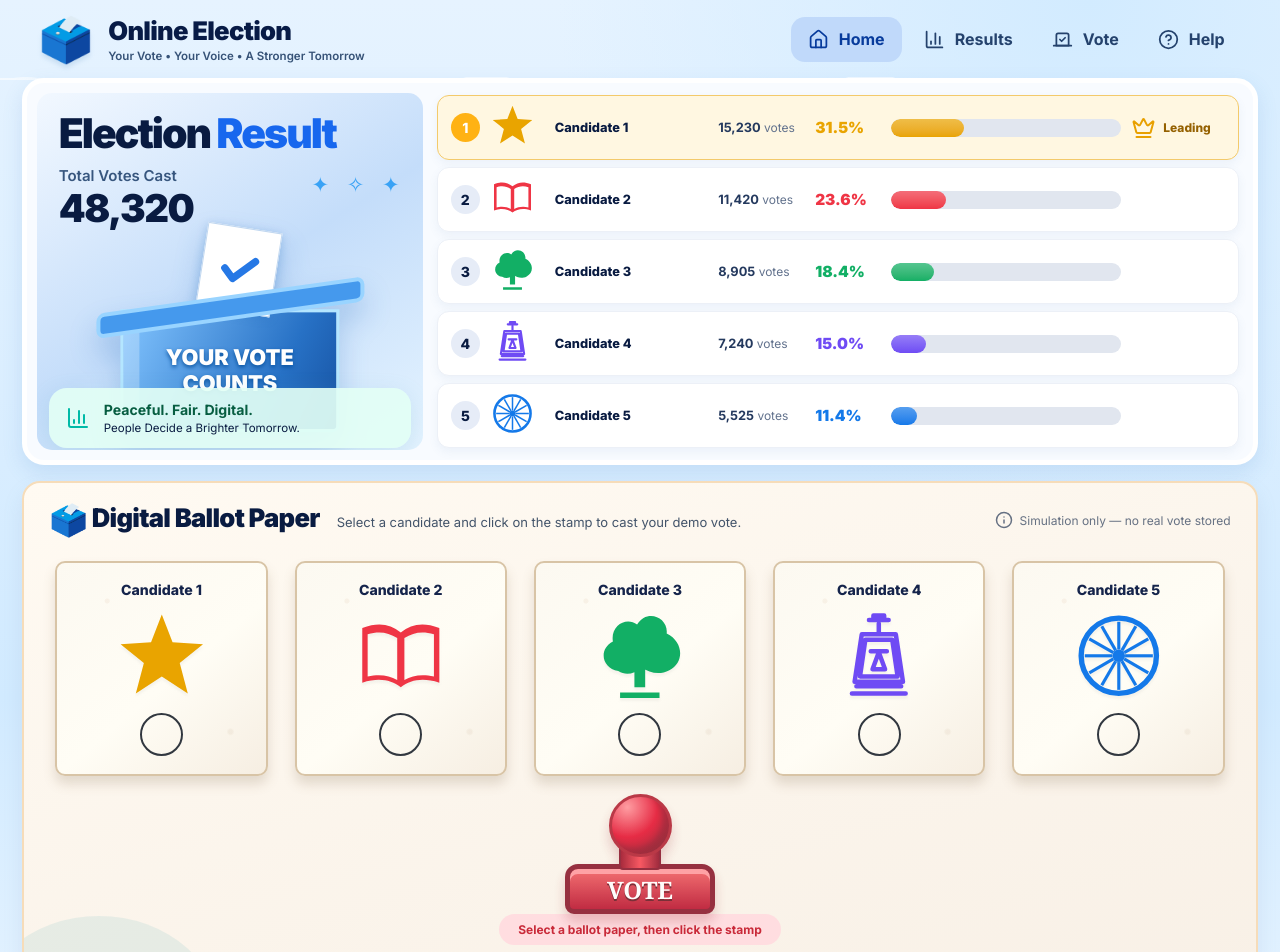
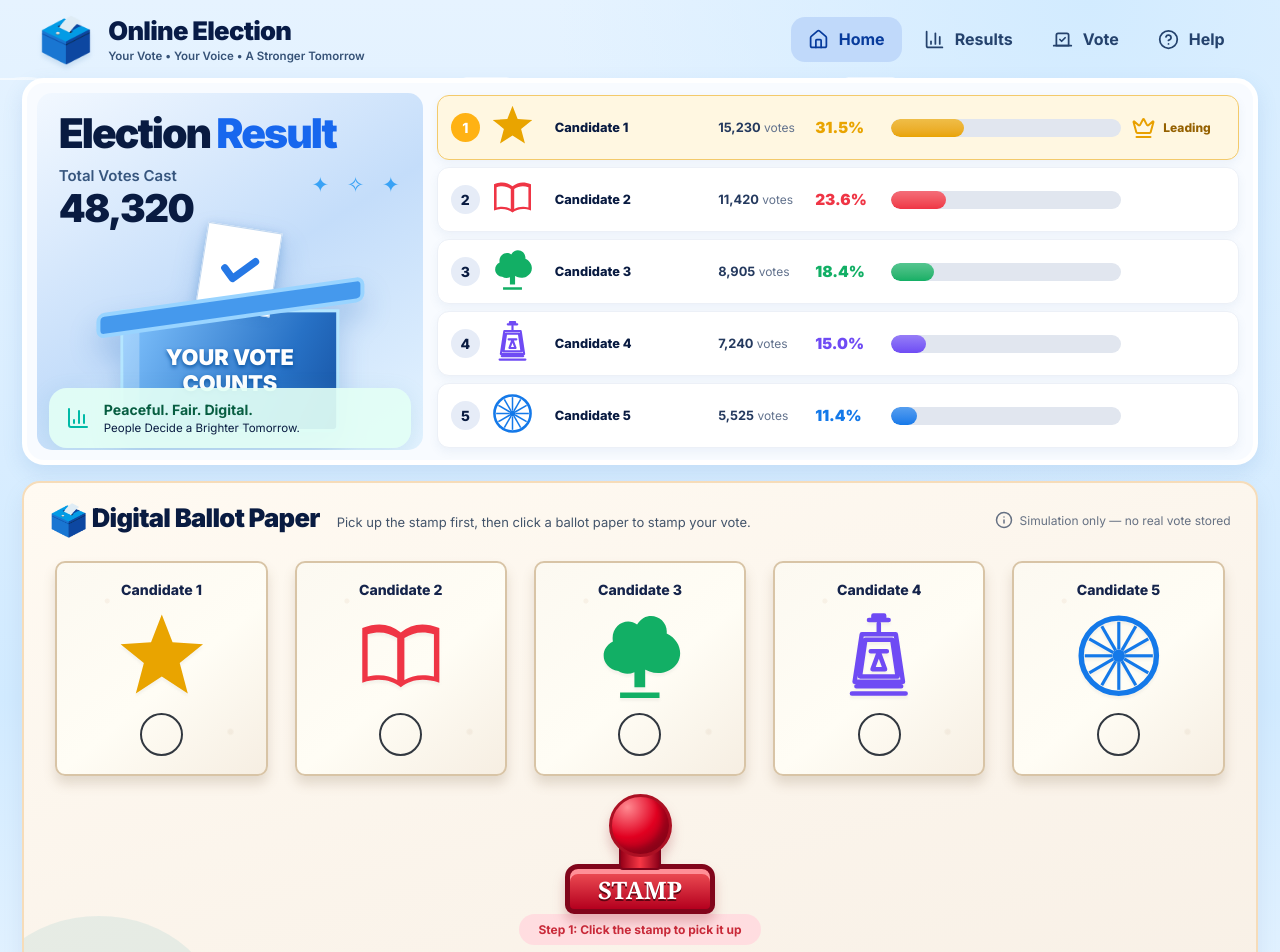
Before and after one commit to usrnixxar/Ballot-Paper, a React (Vite) app: page / in a window 1280 px wide. Shown: the top 952 px of the page. Built offline with nearby package versions, Linux system fonts and the light colour scheme.

Commit message:
Change voting to pick stamp first and fly to clicked ballot

```diff
--- a/src/App.jsx
+++ b/src/App.jsx
@@ -20,14 +20,28 @@ export default function App(){
   const [muted,setMuted]=useState(true);
   const [tab,setTab]=useState('home');
   const timer=useRef(null);
-  useEffect(()=>()=>window.clearTimeout(timer.current),[]);
+  const resultTimer=useRef(null);
+  const stampRef=useRef(null);
+  const [flight,setFlight]=useState(null);
+  useEffect(()=>()=>{window.clearTimeout(timer.current);window.clearTimeout(resultTimer.current)},[]);
   const total=useMemo(()=>candidates.reduce((sum,c)=>sum+c.votes,0),[candidates]);
   const leader=useMemo(()=>[...candidates].sort((a,b)=>b.votes-a.votes)[0]?.id,[candidates]);
   const ranking=useMemo(()=>[...candidates].sort((a,b)=>b.votes-a.votes),[candidates]);
   const current=candidates.find(c=>c.id===selected);
   function playStamp(){if(muted)return;try{const audioContext=new (window.AudioContext||window.webkitAudioContext)();const osc=audioContext.createOscillator();const gain=audioContext.createGain();osc.type='triangle';osc.frequency.setValueAtTime(125,audioContext.currentTime);osc.frequency.exponentialRampToValueAtTime(48,audioContext.currentTime+.17);gain.gain.setValueAtTime(.14,audioContext.currentTime);gain.gain.exponentialRampToValueAtTime(.001,audioContext.currentTime+.2);osc.connect(gain);gain.connect(audioContext.destination);osc.start();osc.stop(audioContext.currentTime+.21);osc.onended=()=>audioContext.close();}catch{/* audio not available */}}
-  function castVote(){if(!selected||phase!=='ready')return;setConfirm(false);setPhase('stamping');playStamp();timer.current=window.setTimeout(()=>{setCandidates(prev=>prev.map(c=>c.id===selected?{...c,votes:c.votes+1}:c));setPhase('voted');},900);}
-  function reset(){window.clearTimeout(timer.current);setCandidates(initialCandidates);setSelected(null);setPhase('ready');setConfirm(false);}
+  function pickStamp(){if(phase==='ready')setPhase('armed');else if(phase==='armed')setPhase('ready');}
+  function stampPaper(id,event){
+    if(phase!=='armed')return;
+    const origin=stampRef.current?.getBoundingClientRect();
+    const target=event.currentTarget.getBoundingClientRect();
+    if(!origin)return;
+    setSelected(id);
+    setFlight({left:origin.left,top:origin.top,width:origin.width,height:origin.height,dx:target.left+target.width/2-origin.left-origin.width/2,dy:target.top+target.height/2-origin.top-origin.height/2});
+    setPhase('stamping');
+    timer.current=window.setTimeout(()=>{setPhase('marked');playStamp();},700);
+    resultTimer.current=window.setTimeout(()=>{setCandidates(prev=>prev.map(c=>c.id===id?{...c,votes:c.votes+1}:c));setPhase('voted');setFlight(null);},1650);
+  }
+  function reset(){window.clearTimeout(timer.current);window.clearTimeout(resultTimer.current);setCandidates(initialCandidates);setSelected(null);setPhase('ready');setFlight(null);setConfirm(false);}
   function navigate(key){setTab(key);document.getElementById(key==='vote'?'ballot-section':key==='results'?'result-section':'page-top')?.scrollIntoView({behavior:'smooth',block:'start'});}
   return <div className="page" id="page-top">
     <header className="topbar">
@@ -40,13 +54,13 @@ export default function App(){
         <div className="leaderboard">{ranking.map((c,i)=><div className={'result-row '+(c.id===leader?'is-leading':'')} key={c.id} style={{'--candidate-color':c.color,'--delay':(i*80)+'ms'}}><span className="rank">{i+1}</span><span className="result-symbol"><Symbol type={c.symbol}/></span><span className="candidate-result-name">{c.name}</span><span className="votes"><strong>{fmt.format(c.votes)}</strong> votes</span><span className="percentage">{(c.votes/total*100).toFixed(1)}%</span><div className="bar-track"><div className="bar-fill" style={{width:(c.votes/total*100)+'%'}}/></div>{c.id===leader&&<span className="leading"><Crown/> <span>Leading</span></span>}</div>)}</div>
       </section>
       <section className="ballot-panel" id="ballot-section" aria-label="Digital ballot paper">
-        <div className="ballot-heading"><div><h2><span className="heading-emoji">🗳️</span> Digital Ballot Paper</h2><p>Select a candidate and click on the stamp to cast your demo vote.</p></div><div className="security"><Info size={18}/> Simulation only — no real vote stored</div></div>
-        <div className="paper-grid">{candidates.map((c)=><button type="button" key={c.id} style={{'--candidate-color':c.color}} className={'paper '+(selected===c.id?'selected ':'')+(selected===c.id&&(phase==='stamping'||phase==='voted')?'printed ':'')+(phase!=='ready'&&selected!==c.id?'dimmed':'')} onClick={()=>{if(phase==='ready')setSelected(c.id)}} disabled={phase!=='ready'} aria-pressed={selected===c.id}><span className="paper-name">{c.name}</span><Symbol type={c.symbol} className="paper-symbol"/><span className="ballot-circle">{selected===c.id&&phase==='ready'&&<span/>}</span>{selected===c.id&&(phase==='stamping'||phase==='voted')&&<div className="ink-overlay"><SwastikPrint/></div>}</button>)}</div>
-        <div className="stamp-zone"><button className={'stamp '+(phase==='stamping'?'impact':'')} onClick={()=>setConfirm(true)} disabled={!selected||phase!=='ready'} aria-label="Stamp selected ballot to vote"><span className="stamp-handle"/><span className="stamp-neck"/><span className="stamp-base">VOTE</span></button><p>{phase==='ready'?(selected?'Ready to stamp '+current.name:'Select a ballot paper, then click the stamp'):phase==='stamping'?'Stamping your selected ballot…':'Your demo vote has been cast successfully!'}</p>{phase==='voted'&&<div className="success"><CheckCircle2 size={19}/> Demo vote recorded in this page only</div>}<div className="utility"><button onClick={reset}><RotateCcw size={15}/> Reset Demo</button><button onClick={()=>setMuted(m=>!m)}>{muted?<VolumeX size={15}/>:<Volume2 size={15}/>} {muted?'Unmute':'Mute'}</button></div></div>
+        <div className="ballot-heading"><div><h2><span className="heading-emoji">🗳️</span> Digital Ballot Paper</h2><p>Pick up the stamp first, then click a ballot paper to stamp your vote.</p></div><div className="security"><Info size={18}/> Simulation only — no real vote stored</div></div>
+        <div className="paper-grid">{candidates.map((c)=><button type="button" key={c.id} style={{'--candidate-color':c.color}} className={'paper '+(selected===c.id?'selected ':'')+(selected===c.id&&(phase==='marked'||phase==='voted')?'printed ':'')+(phase==='armed'?'targetable ':'')+((phase==='stamping'||phase==='marked'||phase==='voted')&&selected!==c.id?'dimmed':'')} onClick={e=>stampPaper(c.id,e)} disabled={phase!=='armed'} aria-label={phase==='armed'?'Stamp '+c.name:c.name}><span className="paper-name">{c.name}</span><Symbol type={c.symbol} className="paper-symbol"/><span className="ballot-circle"/>{selected===c.id&&(phase==='marked'||phase==='voted')&&<div className="ink-overlay"><SwastikPrint/></div>}</button>)}</div>
+        <div className="stamp-zone"><button ref={stampRef} className={'stamp '+(phase==='armed'?'picked ':'')+(flight?'stamp-source-hidden':'')} onClick={pickStamp} disabled={!['ready','armed'].includes(phase)} aria-pressed={phase==='armed'} aria-label={phase==='armed'?'Put stamp down':'Pick up stamp'}><span className="stamp-handle"/><span className="stamp-neck"/><span className="stamp-base">STAMP</span></button><p>{phase==='ready'?'Step 1: Click the stamp to pick it up':phase==='armed'?'Step 2: Stamp picked up! Click the ballot paper you want to vote for':phase==='stamping'?'Stamp moving to your ballot…':phase==='marked'?'Swastik printed! Stamp returning…':'Your demo vote has been cast successfully!'}</p>{phase==='voted'&&<div className="success"><CheckCircle2 size={19}/> Demo vote recorded in this page only</div>}<div className="utility"><button onClick={reset}><RotateCcw size={15}/> Reset Demo</button><button onClick={()=>setMuted(m=>!m)}>{muted?<VolumeX size={15}/>:<Volume2 size={15}/>} {muted?'Unmute':'Mute'}</button></div></div>
+        {flight&&<div className="flying-stamp" aria-hidden="true" style={{left:flight.left,top:flight.top,width:flight.width,height:flight.height,'--flight-x':flight.dx+'px','--flight-y':flight.dy+'px'}}><div className="stamp-handle"/><div className="stamp-neck"/><div className="stamp-base">STAMP</div></div>}
       </section>
       <footer><ShieldCheck size={16}/> Educational frontend demo. Counts are fictional; no server, voter authentication or election security is implemented.</footer>
     </main>
-    {confirm&&<div className="modal-backdrop" onMouseDown={e=>{if(e.target===e.currentTarget)setConfirm(false)}}><div className="modal" role="dialog" aria-modal="true" aria-labelledby="confirm-title"><button className="close" aria-label="Close" onClick={()=>setConfirm(false)}><X/></button><h3 id="confirm-title">Confirm your demo vote</h3><p>Apply the traditional red Swastik stamp to <b>{current?.name}</b>?</p><p className="modal-note">This only updates sample results in your browser.</p><div className="modal-actions"><button onClick={()=>setConfirm(false)}>Cancel</button><button onClick={castVote}>Confirm & Stamp</button></div></div></div>}
     {tab==='help'&&<div className="modal-backdrop" onMouseDown={e=>{if(e.target===e.currentTarget)setTab('home')}}><div className="modal" role="dialog" aria-modal="true" aria-labelledby="help-title"><button className="close" onClick={()=>setTab('home')} aria-label="Close"><X/></button><h3 id="help-title">How to use the demo</h3><p>Choose one of the five ballot papers. Press the red VOTE stamp, confirm, and watch the ink impression and result bars animate.</p><p className="modal-note">Use Reset Demo to start again. This is not a real election.</p><button className="modal-done" onClick={()=>setTab('home')}>Got it</button></div></div>}
   </div>;
 }
```
